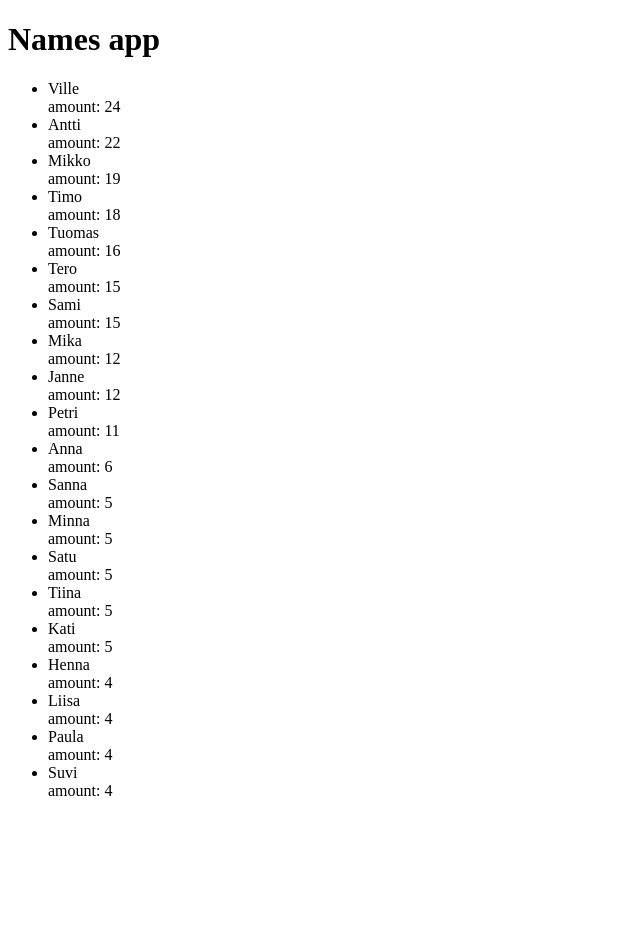
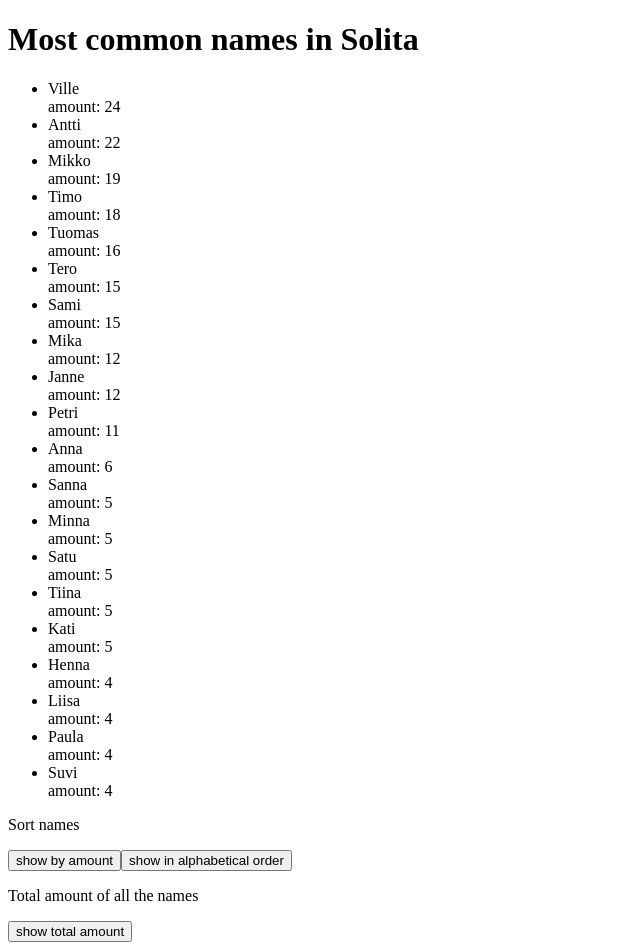
Before and after one commit to Duukkis8D/solita-dev-academy-2021-exercise, a React (Create React App) app: page / in a window 1280 px wide. Shown: the top 952 px of the page, without its empty margins (0-640 px from the left). Before the commit the page ends 816 px from the top, so only its background shows below. Built offline with nearby package versions, Linux system fonts and the light colour scheme; data requests are answered from the project's data file.

Commit message:
sort type setting for name listing, incomplete

```diff
--- a/src/App.js
+++ b/src/App.js
@@ -4,6 +4,8 @@ import nameService from './services/nameService'
 
 const App = ( props ) => {
   const [ names, setNames ] = useState([])
+  // sortType = 'amount' OR 'alphabetical'
+  const [ sortType, setSortType ] = useState('')
 
   useEffect(() => {
     nameService
@@ -15,8 +17,15 @@ const App = ( props ) => {
 
   return (
     <div>
-      <h1>Names app</h1>
-      <NamesList names={ names }></NamesList>
+      <h1>Most common names in Solita</h1>
+      <NamesList names={ names } sortType={ sortType }></NamesList>
+      <p>Sort names</p>
+      <button>show by amount</button>
+      <button>show in alphabetical order</button>
+      <p>Total amount of all the names</p>
+      <button>show total amount</button>
+      <p>Give a name for which you want see occurrence</p>
+      <form></form>
     </div>
   )
 }
```
